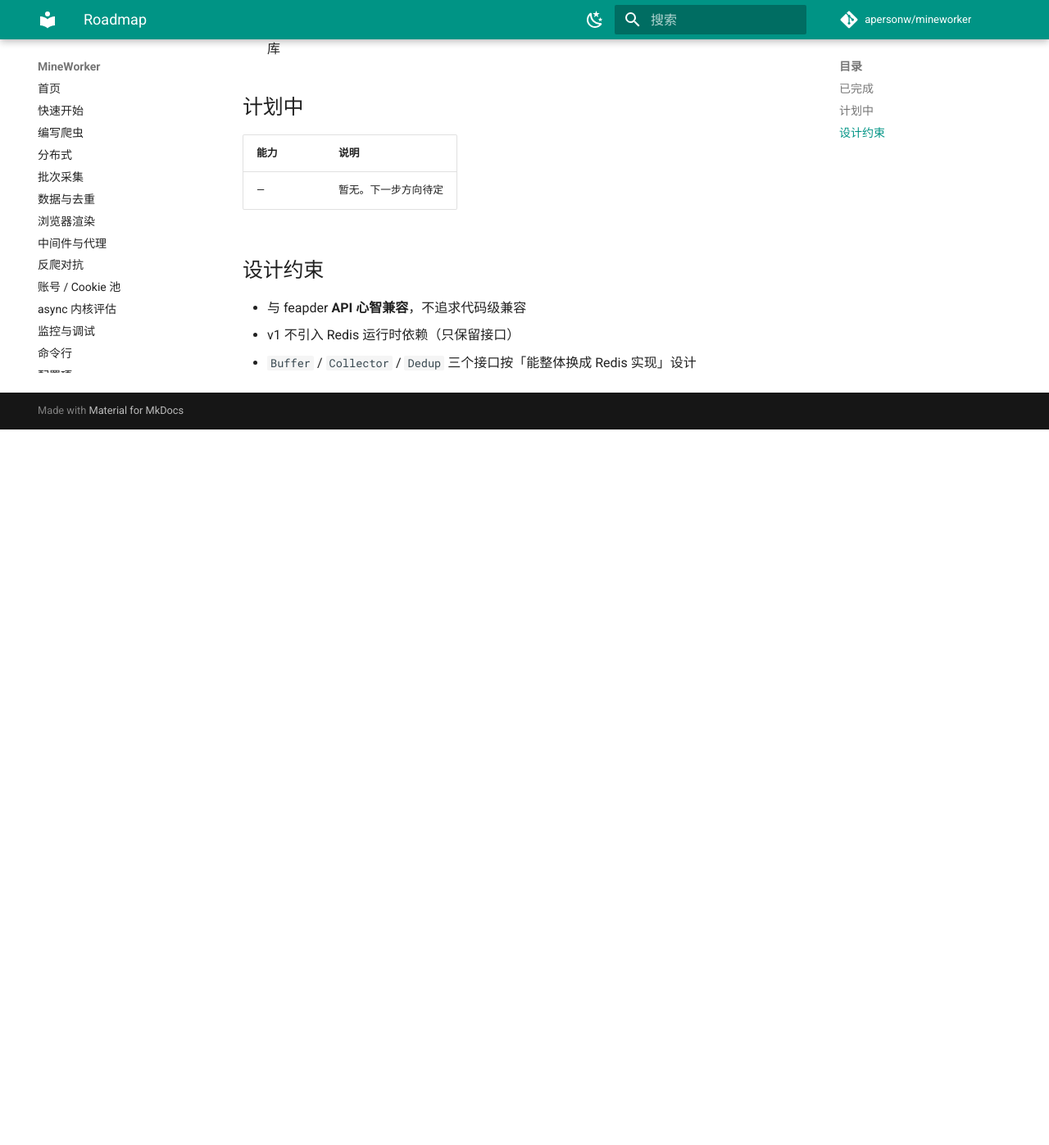
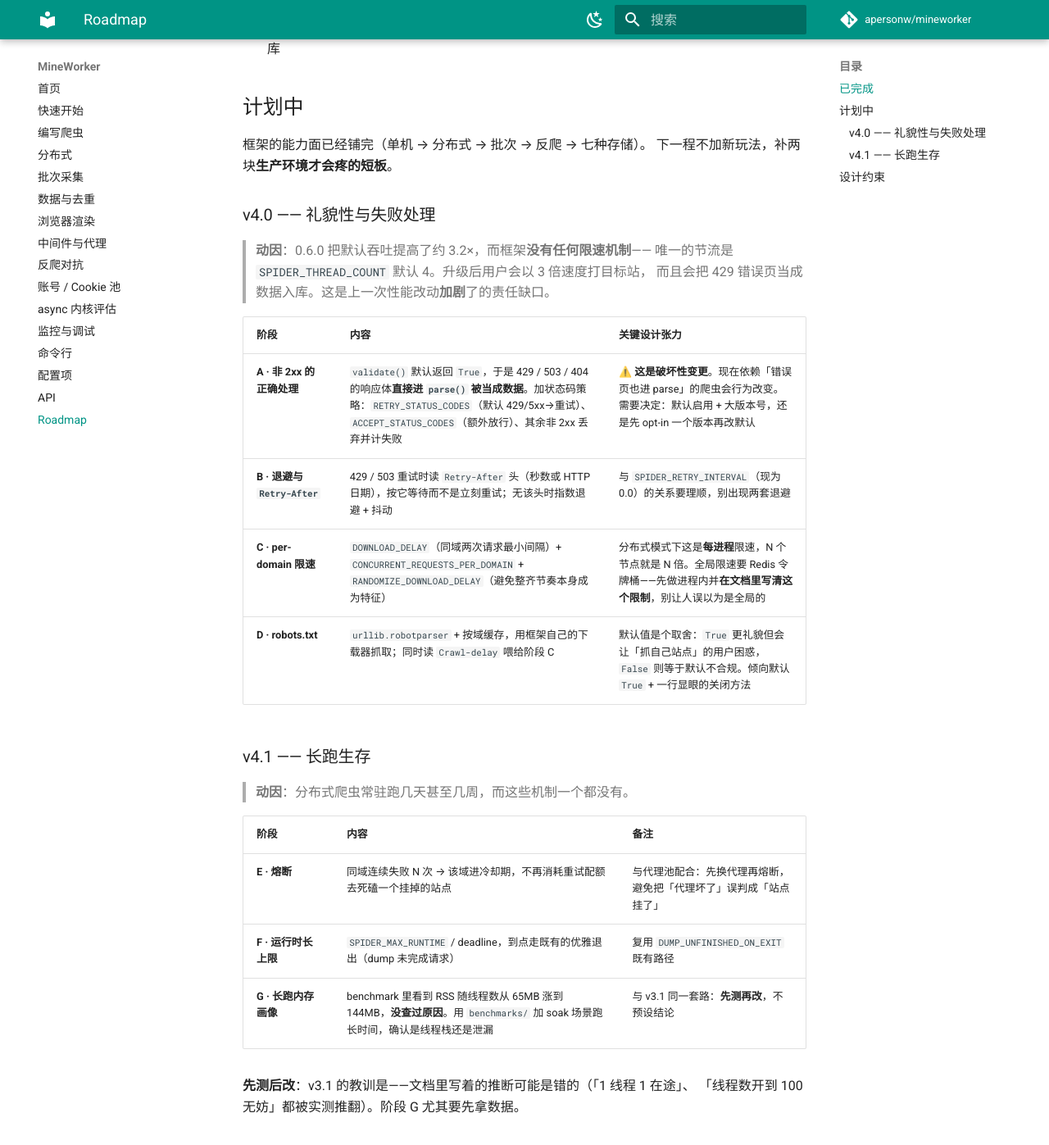
Before and after one commit to apersonw/mineworker, an MkDocs documentation site: the page built from docs/roadmap.md, in a window 1280 px wide and 1400 px high, scrolled down 1087 px. Shown: the top 1397 px of the window at 82% size. Built offline with MkDocs 1.6.1 and Material for MkDocs 9.7.7, drawn with Linux system fonts in a browser that asks for light colours; comment, search, counter and statistics services are not loaded; before the commit the page ends 1611 px from its top, so only the background shows below that.

Commit message:
docs(roadmap): 制定 v4.0 礼貌性 / v4.1 长跑生存
框架能力面已铺完，下一程不加新玩法，补两块生产环境才会疼的短板。
两个主题都由实际查证的缺口驱动，不是拍脑袋列功能：

v4.0 礼貌性与失败处理 —— **动因是 0.6.0 刚把默认吞吐提高 3.2×，而框架
没有任何限速机制**（唯一节流是 SPIDER_THREAD_COUNT 默认 4）。升级后用户会以
3 倍速度打目标站，且会把 429 错误页当数据入库。这是上次性能改动加剧的缺口。
- A 非 2xx 的正确处理：validate() 默认 return True，429/503/404 响应体直接
  进 parse()。加状态码策略。**标注了这是破坏性变更**，默认值怎么定需要决策
- B 退避与 Retry-After
- C per-domain 限速（**标注了分布式下是每进程限速**，不是全局，别误导用户）
- D robots.txt（默认值取舍已写明）

v4.1 长跑生存 —— 分布式爬虫常驻跑几天，而熔断 / 运行时长上限 / 内存画像一个都没有。
- E 熔断（标注要与代理池配合，别把「代理坏了」误判成「站点挂了」）
- F 运行时长上限（复用既有 DUMP_UNFINISHED_ON_EXIT 路径）
- G 长跑内存画像：benchmark 里 RSS 随线程数 65→144MB，**没查过原因**，
  用 soak 场景先测

每个阶段都写了关键设计张力而不只是任务名 —— v3.1 的教训是文档里的推断可能
是错的（「1 线程 1 在途」「线程开到 100 无妨」都被实测推翻），所以阶段 G
明确要求先测再改。

🤖 Generated with [Claude Code](https://claude.com/claude-code)

```diff
--- a/docs/roadmap.md
+++ b/docs/roadmap.md
@@ -30,9 +30,34 @@
 
 ## 计划中
 
-| 能力 | 说明 |
-|---|---|
-| — | 暂无。下一步方向待定 |
+框架的能力面已经铺完（单机 → 分布式 → 批次 → 反爬 → 七种存储）。
+下一程不加新玩法，补两块**生产环境才会疼的短板**。
+
+### v4.0 —— 礼貌性与失败处理
+
+> **动因**：0.6.0 把默认吞吐提高了约 3.2×，而框架**没有任何限速机制**——
+> 唯一的节流是 `SPIDER_THREAD_COUNT` 默认 4。升级后用户会以 3 倍速度打目标站，
+> 而且会把 429 错误页当成数据入库。这是上一次性能改动**加剧**了的责任缺口。
+
+| 阶段 | 内容 | 关键设计张力 |
+|---|---|---|
+| **A · 非 2xx 的正确处理** | `validate()` 默认返回 `True`，于是 429 / 503 / 404 的响应体**直接进 `parse()` 被当成数据**。加状态码策略：`RETRY_STATUS_CODES`（默认 429/5xx→重试）、`ACCEPT_STATUS_CODES`（额外放行）、其余非 2xx 丢弃并计失败 | ⚠️ **这是破坏性变更**。现在依赖「错误页也进 parse」的爬虫会行为改变。需要决定：默认启用 + 大版本号，还是先 opt-in 一个版本再改默认 |
+| **B · 退避与 `Retry-After`** | 429 / 503 重试时读 `Retry-After` 头（秒数或 HTTP 日期），按它等待而不是立刻重试；无该头时指数退避 + 抖动 | 与 `SPIDER_RETRY_INTERVAL`（现为 0.0）的关系要理顺，别出现两套退避 |
+| **C · per-domain 限速** | `DOWNLOAD_DELAY`（同域两次请求最小间隔）+ `CONCURRENT_REQUESTS_PER_DOMAIN` + `RANDOMIZE_DOWNLOAD_DELAY`（避免整齐节奏本身成为特征） | 分布式模式下这是**每进程**限速，N 个节点就是 N 倍。全局限速要 Redis 令牌桶——先做进程内并**在文档里写清这个限制**，别让人误以为是全局的 |
+| **D · robots.txt** | `urllib.robotparser` + 按域缓存，用框架自己的下载器抓取；同时读 `Crawl-delay` 喂给阶段 C | 默认值是个取舍：`True` 更礼貌但会让「抓自己站点」的用户困惑，`False` 则等于默认不合规。倾向默认 `True` + 一行显眼的关闭方法 |
+
+### v4.1 —— 长跑生存
+
+> **动因**：分布式爬虫常驻跑几天甚至几周，而这些机制一个都没有。
+
+| 阶段 | 内容 | 备注 |
+|---|---|---|
+| **E · 熔断** | 同域连续失败 N 次 → 该域进冷却期，不再消耗重试配额去死磕一个挂掉的站点 | 与代理池配合：先换代理再熔断，避免把「代理坏了」误判成「站点挂了」 |
+| **F · 运行时长上限** | `SPIDER_MAX_RUNTIME` / deadline，到点走既有的优雅退出（dump 未完成请求） | 复用 `DUMP_UNFINISHED_ON_EXIT` 既有路径 |
+| **G · 长跑内存画像** | benchmark 里看到 RSS 随线程数从 65MB 涨到 144MB，**没查过原因**。用 `benchmarks/` 加 soak 场景跑长时间，确认是线程栈还是泄漏 | 与 v3.1 同一套路：**先测再改**，不预设结论 |
+
+**先测后改**：v3.1 的教训是——文档里写着的推断可能是错的（「1 线程 1 在途」、
+「线程数开到 100 无妨」都被实测推翻）。阶段 G 尤其要先拿数据。
 
 ## 设计约束
 
```
